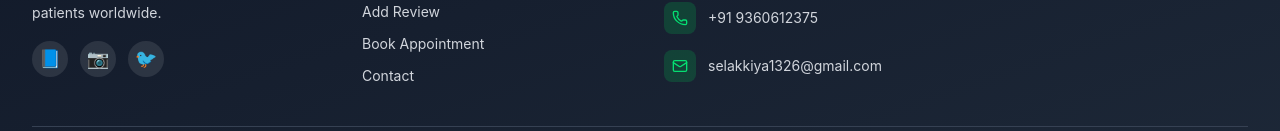
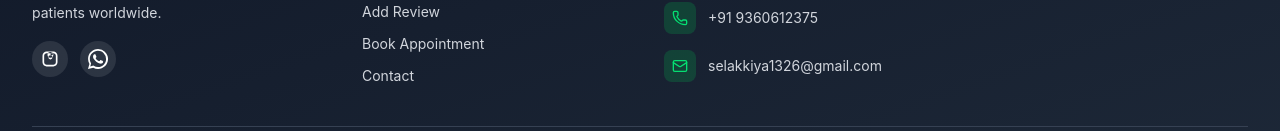
Before and after one commit to Yashloop/Elakkiya-Clinic, a React (Vite) app: page / in a window 1280 px wide. Shown: the part 5442-5573 px from the top of the page. Built offline with nearby package versions, Linux system fonts and the light colour scheme; no server answers; the database is empty.

Commit message:
review change

```diff
--- a/src/components/Footer.jsx
+++ b/src/components/Footer.jsx
@@ -1,6 +1,13 @@
 import React, { useCallback } from "react";
 import { Link } from "react-router-dom";
-import { Mail, Phone, MapPin, Clock, Heart, ArrowUp } from "lucide-react";
+import {
+  Mail,
+  Phone,
+  MapPin,
+  Clock,
+  Heart,
+  ArrowUp,
+} from "lucide-react";
 import { motion } from "framer-motion";
 
 const Footer = () => {
@@ -74,16 +81,38 @@ const Footer = () => {
               worldwide.
             </p>
             <div className="flex space-x-3">
-              {["📘", "📷", "🐦"].map((icon, i) => (
-                <a
-                  key={i}
-                  href="#"
-                  className="w-9 h-9 rounded-full bg-white/10 flex items-center justify-center hover:bg-green-500 transition-colors text-lg"
-                  title={["Facebook", "Instagram", "Twitter"][i]}
+              <a
+                href="https://www.instagram.com/elakkiya_homoeo?igsh=MXFkcm1vajc5OWZycg=="
+                target="_blank"
+                rel="noreferrer"
+                className="w-9 h-9 rounded-full bg-white/10 flex items-center justify-center hover:bg-pink-500 transition-colors text-white"
+                title="Instagram"
+              >
+                <svg
+                  viewBox="0 0 24 24"
+                  className="w-5 h-5"
+                  fill="currentColor"
+                  xmlns="http://www.w3.org/2000/svg"
                 >
-                  {icon}
-                </a>
-              ))}
+                  <path d="M16 3H8C5.24 3 3 5.24 3 8v8c0 2.76 2.24 5 5 5h8c2.76 0 5-2.24 5-5V8c0-2.76-2.24-5-5-5zm3 13c0 1.66-1.34 3-3 3H8c-1.66 0-3-1.34-3-3V8c0-1.66 1.34-3 3-3h8c1.66 0 3 1.34 3 3v8zm-5-11.5a1.5 1.5 0 100 3 1.5 1.5 0 000-3zm2 2.5a3.5 3.5 0 11-7 0 3.5 3.5 0 017 0zm-3.5.5a2.5 2.5 0 100 5 2.5 2.5 0 000-5z" />
+                </svg>
+              </a>
+              <a
+                href="https://wa.me/919360612375"
+                target="_blank"
+                rel="noreferrer"
+                className="w-9 h-9 rounded-full bg-white/10 flex items-center justify-center hover:bg-emerald-500 transition-colors text-white"
+                title="WhatsApp"
+              >
+                <svg
+                  viewBox="0 0 24 24"
+                  className="w-5 h-5"
+                  fill="currentColor"
+                  xmlns="http://www.w3.org/2000/svg"
+                >
+                  <path d="M20.52 3.48A11.93 11.93 0 0012.06 0C5.39 0 .1 5.28.1 11.97c0 2.1.55 4.14 1.6 5.95L0 24l6.27-1.64a11.92 11.92 0 005.79 1.49h.01c6.66 0 11.96-5.29 11.96-11.8 0-3.15-1.23-6.1-3.46-8.07zM12.05 21.55h-.01c-1.85 0-3.65-.5-5.22-1.43l-.37-.22-3.72.97.99-3.62-.24-.37A9.85 9.85 0 012.17 11.97c0-5.37 4.38-9.74 9.75-9.74 2.6 0 5.05 1.01 6.89 2.82a9.7 9.7 0 012.86 6.91c0 5.38-4.27 9.74-9.68 9.74zm5.3-7.35c-.29-.15-1.72-.85-1.99-.94-.27-.1-.47-.15-.67.14-.19.29-.73.94-.9 1.13-.17.19-.34.21-.63.07-.29-.14-1.22-.45-2.33-1.43-.86-.76-1.45-1.7-1.62-1.99-.17-.29-.02-.45.12-.59.13-.13.29-.34.43-.51.14-.17.19-.29.29-.48.1-.19.05-.35-.02-.5-.07-.15-.67-1.62-.92-2.22-.24-.58-.49-.5-.67-.51-.17-.01-.37-.01-.57-.01-.19 0-.5.07-.77.35-.27.28-1.04 1.02-1.04 2.48s1.07 2.87 1.22 3.06c.14.19 2.11 3.22 5.11 4.52.71.31 1.26.5 1.69.64.71.22 1.36.19 1.87.12.57-.08 1.72-.7 1.96-1.38.24-.68.24-1.27.17-1.38-.06-.12-.25-.19-.54-.34z" />
+                </svg>
+              </a>
             </div>
           </motion.div>
 
--- a/src/pages/Admin.jsx
+++ b/src/pages/Admin.jsx
@@ -204,10 +204,15 @@ const Admin = () => {
   const handleApproveReview = async (id) => {
     try {
       const publishedAt = new Date().toISOString();
-      await updateDoc(doc(db, "reviews", id), { status: "approved", publishedAt });
+      await updateDoc(doc(db, "reviews", id), {
+        status: "approved",
+        publishedAt,
+      });
       setReviews((prev) =>
         prev.map((review) =>
-          review.id === id ? { ...review, status: "approved", publishedAt } : review,
+          review.id === id
+            ? { ...review, status: "approved", publishedAt }
+            : review,
         ),
       );
       showToast("Review approved and published");
--- a/src/pages/Home.jsx
+++ b/src/pages/Home.jsx
@@ -1,6 +1,12 @@
 import React, { useState, useEffect, useRef } from "react";
 import { Link } from "react-router-dom";
-import { collection, getDocs, query, where, onSnapshot } from "firebase/firestore";
+import {
+  collection,
+  getDocs,
+  query,
+  where,
+  onSnapshot,
+} from "firebase/firestore";
 import { db } from "../firebase";
 import {
   Calendar,
@@ -259,12 +265,18 @@ const Home = () => {
   useEffect(() => {
     // Use realtime listener for approved reviews but sort client-side to avoid
     // index/field-missing issues on the server query.
-    const q = query(collection(db, "reviews"), where("status", "==", "approved"));
+    const q = query(
+      collection(db, "reviews"),
+      where("status", "==", "approved"),
+    );
 
     const unsub = onSnapshot(
       q,
       (snapshot) => {
-        const docs = snapshot.docs.map((doc) => ({ id: doc.id, ...doc.data() }));
+        const docs = snapshot.docs.map((doc) => ({
+          id: doc.id,
+          ...doc.data(),
+        }));
         // sort by publishedAt (fallback to createdAt) descending
         docs.sort((a, b) => {
           const ta = new Date(a.publishedAt || a.createdAt || 0).getTime();
@@ -282,7 +294,8 @@ const Home = () => {
     return () => unsub();
   }, []);
 
-  const reviewsToShow = approvedReviews.length > 0 ? approvedReviews : testimonials;
+  const reviewsToShow =
+    approvedReviews.length > 0 ? approvedReviews : testimonials;
   const displayedReviews = reviewsToShow.slice(0, visibleReviews);
 
   return (
@@ -877,14 +890,30 @@ const Home = () => {
                   </p>
                   <div className="flex items-center gap-3 border-t border-slate-50 pt-4">
                     <div className="w-10 h-10 rounded-xl bg-slate-900 flex items-center justify-center text-white text-xs font-black shrink-0">
-                      {r.initials || (r.name ? r.name.split(" ").map(n=>n[0]).slice(0,2).join("").toUpperCase() : "P")}
+                      {r.initials ||
+                        (r.name
+                          ? r.name
+                              .split(" ")
+                              .map((n) => n[0])
+                              .slice(0, 2)
+                              .join("")
+                              .toUpperCase()
+                          : "P")}
                     </div>
                     <div className="flex-1">
-                      <p className="text-slate-900 font-bold text-sm">{r.name}</p>
+                      <p className="text-slate-900 font-bold text-sm">
+                        {r.name}
+                      </p>
                       <div className="flex items-center gap-3">
-                        <p className="text-emerald-600 text-xs font-semibold">{r.condition}</p>
+                        <p className="text-emerald-600 text-xs font-semibold">
+                          {r.condition}
+                        </p>
                         {(r.publishedAt || r.createdAt) && (
-                          <p className="text-gray-400 text-xs">{new Date(r.publishedAt || r.createdAt).toLocaleDateString()}</p>
+                          <p className="text-gray-400 text-xs">
+                            {new Date(
+                              r.publishedAt || r.createdAt,
+                            ).toLocaleDateString()}
+                          </p>
                         )}
                       </div>
                     </div>
--- a/src/pages/Review.jsx
+++ b/src/pages/Review.jsx
@@ -56,7 +56,8 @@ const Review = () => {
     } catch (error) {
       console.error("Review submit error:", error);
       const code = error?.code || "error";
-      const msg = error?.message || "Unable to submit review. Please try again later.";
+      const msg =
+        error?.message || "Unable to submit review. Please try again later.";
       setResult({
         type: "error",
         message: `${code}: ${msg}`,
@@ -81,8 +82,7 @@ const Review = () => {
             </div>
 
             <p className="text-slate-100 text-base leading-relaxed max-w-xl">
-              Your feedback helps us care for more patients. Once submitted, the
-              admin will review and publish it on the home page after approval.
+              Your feedback helps us care for more patients.
             </p>
 
             <div className="mt-10 space-y-4 text-sm text-slate-100">
```
